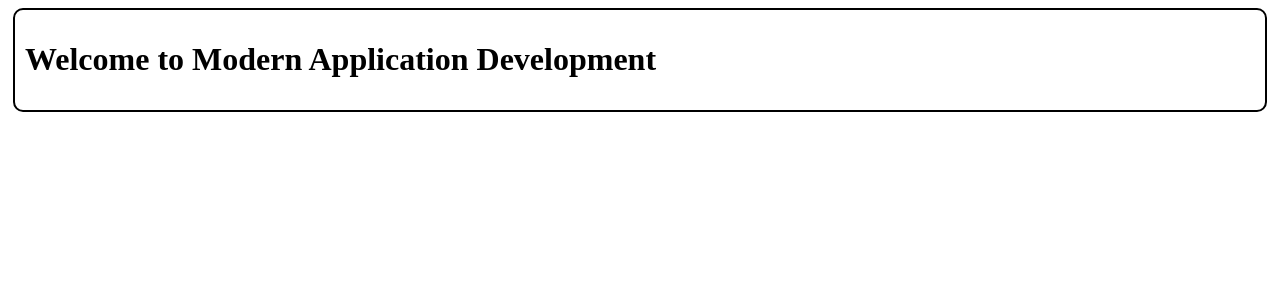
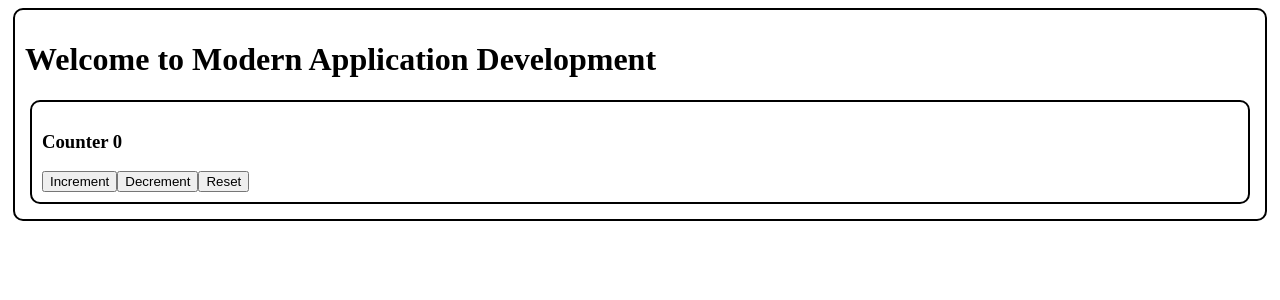
Before and after one commit to edupoly/dl3app, a React (Vite) app: page / in a window 1280 px wide. Shown: the top 300 px of the page. Built offline with nearby package versions, Linux system fonts and the light colour scheme.

Commit message:
usereducer

```diff
--- a/src/App.jsx
+++ b/src/App.jsx
@@ -1,9 +1,11 @@
+import Counter from "./Counter";
 import "./index.css";
 
 function App() {
   return (
     <div className="mybox">
       <h1>Welcome to Modern Application Development</h1>
+      <Counter></Counter>
     </div>
   );
 }
--- /dev/null
+++ b/src/Counter.jsx
@@ -0,0 +1,56 @@
+import { useReducer } from "react";
+
+//state
+const initialState = {
+  count: 0,
+};
+
+//action
+function reducer(state, action) {
+  console.log("reducer called", state, action);
+  switch (action.type) {
+    case "INCREMENT":
+      state.count = state.count + 1;
+      break;
+    case "DECREMENT":
+      state.count = state.count - 1;
+      break;
+    case "RESET":
+      state.count = 0;
+  }
+  return { ...state };
+}
+
+//ui
+function Counter() {
+  var [state, dispatch] = useReducer(reducer, initialState);
+  return (
+    <div className="mybox">
+      <h3>Counter {state.count}</h3>
+      <button
+        onClick={() => {
+          dispatch({ type: "INCREMENT" });
+        }}
+      >
+        Increment
+      </button>
+      <button
+        onClick={() => {
+          dispatch({ type: "DECREMENT" });
+        }}
+      >
+        Decrement
+      </button>
+      <button
+        onClick={() => {
+          dispatch({ type: "RESET" });
+        }}
+      >
+        Reset
+      </button>
+    </div>
+  );
+}
+
+export default Counter;
+// state, action, ui
```
